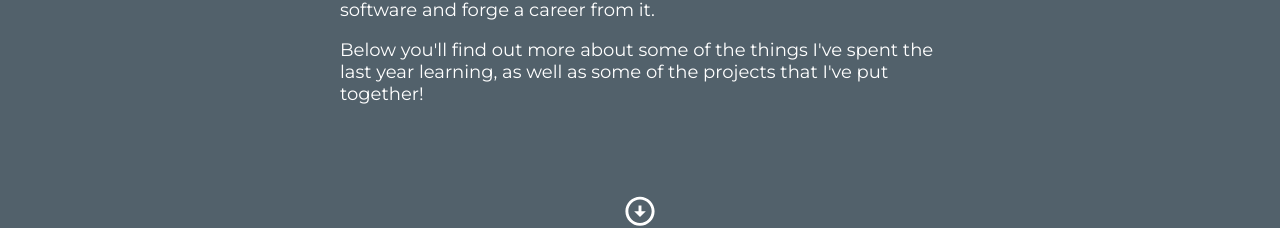
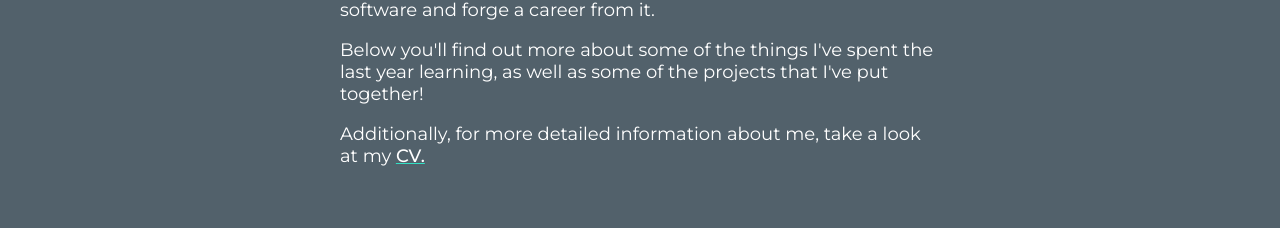
Before and after one commit to aaronzor/react-portfolio-aaron, a React (Create React App) app: page / in a window 1280 px wide. Shown: the part 1378-1606 px from the top of the page. Built offline with nearby package versions, Linux system fonts and the light colour scheme; the HTML template or start-up script is replaced by a standard one.

Commit message:
Include CV link in about me section

```diff
--- a/src/components/aboutMe/AboutMe.js
+++ b/src/components/aboutMe/AboutMe.js
@@ -6,6 +6,7 @@ import TypewriterComponent from 'typewriter-effect';
 
 // Import Styles
 import './aboutMe.css';
+import '../skills/skills.css';
 import ScrollDown from '../scroll/ScrollDown.js';
 
 const AboutMe = () => {
@@ -68,6 +69,15 @@ const AboutMe = () => {
               last year learning, as well as some of the projects that I've put
               together!
             </p>
+            <p>
+              Additionally, for more detailed information about me, take a look
+              at my{' '}
+              <a
+                className='other-skills-aws'
+                href='https://azr-aws-s3.s3.us-east-2.amazonaws.com/CV+Aaron+McMullan+%231.pdf'>
+                CV.
+              </a>
+            </p>
           </div>
         </Fade>
         <ScrollDown to='skills' />
```
